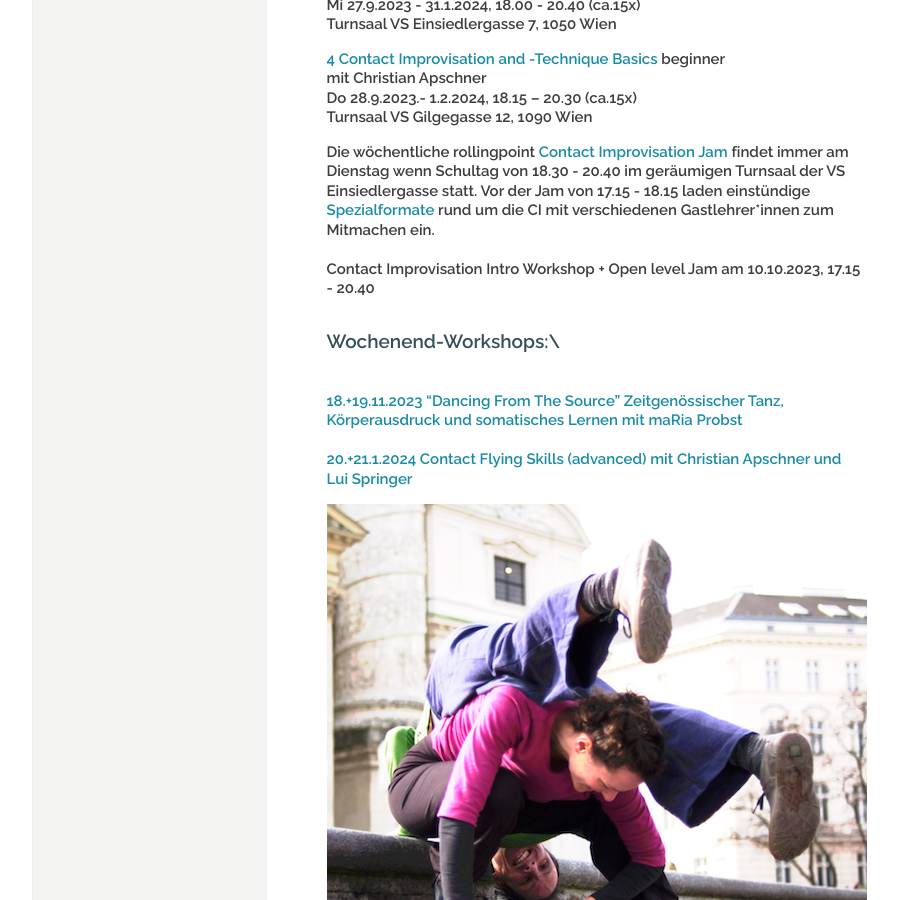
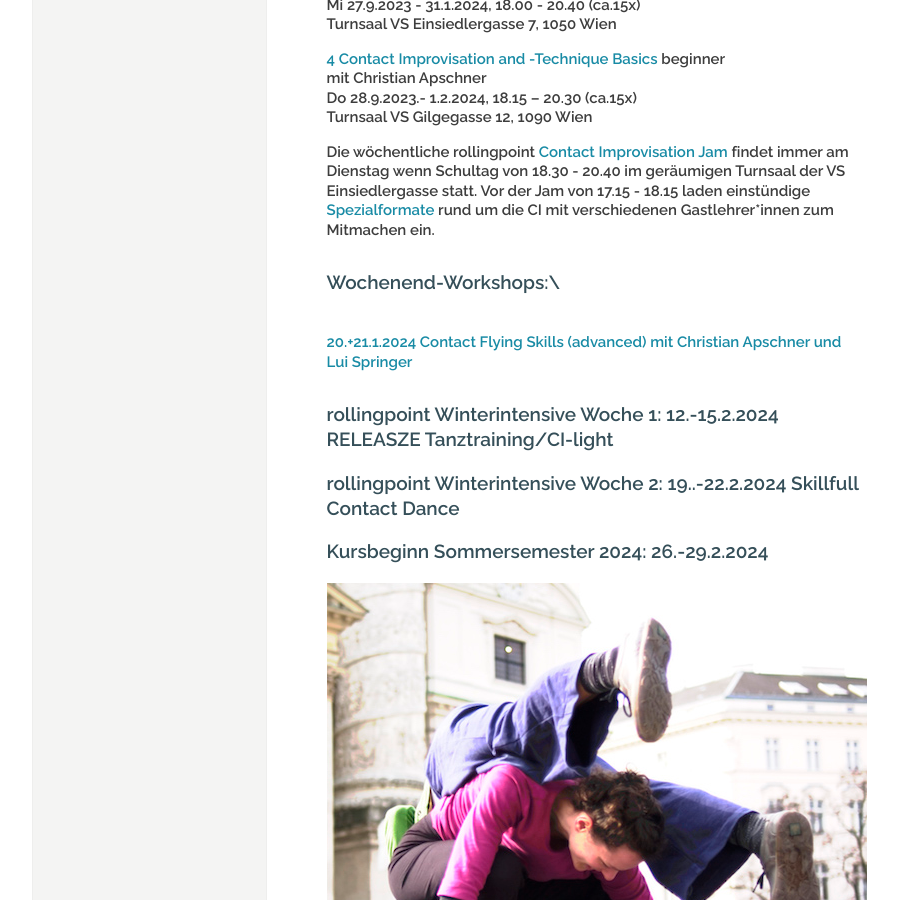
Before and after one commit to manulari/rollingpointat, a Jekyll site: the page built from _pages_de/index.md, in a window 1280 px wide and 900 px high, scrolled down 1430 px. Shown: the whole window, without its empty margins (152-1050 px from the left). Built offline with Jekyll 4.4.1, drawn with Linux system fonts in a browser that asks for light colours; comment, search, counter and statistics services are not loaded.

Commit message:
Update page (de) “index”

```diff
--- a/_pages_de/index.md
+++ b/_pages_de/index.md
@@ -41,16 +41,32 @@ Fotocredit: https://johannes-stolba.net/photography/
 **Do 28.9.2023.- 1.2.2024, 18.15 – 20.30 (ca.15x)**\
 **Turnsaal VS Gilgegasse 12, 1090 Wien**
 
-**Die wöchentliche rollingpoint [Contact Improvisation Jam ](https://rollingpoint.at/jams)findet immer am Dienstag wenn Schultag von 18.30 -  20.40 im geräumigen Turnsaal der VS Einsiedlergasse statt. Vor der Jam von 17.15 - 18.15 laden einstündige [Spezialformate](https://rollingpoint.at/jams#special) rund um die  CI mit verschiedenen Gastlehrer*innen zum Mitmachen ein.**\
-\
-**Contact Improvisation Intro Workshop + Open level Jam am 10.10.2023, 17.15 - 20.40**
+**Die wöchentliche rollingpoint [Contact Improvisation Jam ](https://rollingpoint.at/jams)findet immer am Dienstag wenn Schultag von 18.30 -  20.40 im geräumigen Turnsaal der VS Einsiedlergasse statt. Vor der Jam von 17.15 - 18.15 laden einstündige [Spezialformate](https://rollingpoint.at/jams#special) rund um die  CI mit verschiedenen Gastlehrer*innen zum Mitmachen ein.**
 
 ### **Wochenend-Workshops:**\
 \
-**[18.+19.11.2023 “Dancing From The Source” Zeitgenössischer Tanz, Körperausdruck und somatisches Lernen mit maRia Probst](workshops#source)**\
-\
 **[20.+21.1.2024 Contact Flying Skills (advanced) mit Christian Apschner und Lui Springer](workshops#flying)**
+
+
+
+### **rollingpoint Winterintensive Woche 1: 12.-15.2.2024 RELEASZE Tanztraining/CI-light**
+
+### **rollingpoint Winterintensive Woche 2: 19..-22.2.2024 Skillfull Contact Dance**
+
+
+
+### Kursbeginn Sommersemester 2024: 26.-29.2.2024
+
+
+
+
 
 ![Mehr CI auf der Stiege](/assets/uploads/dsc_1941a.jpg "Mehr CI auf der Stiege")
 
+
+
+
+
+
+
 Fotocredit: Johannes Stolba
```
